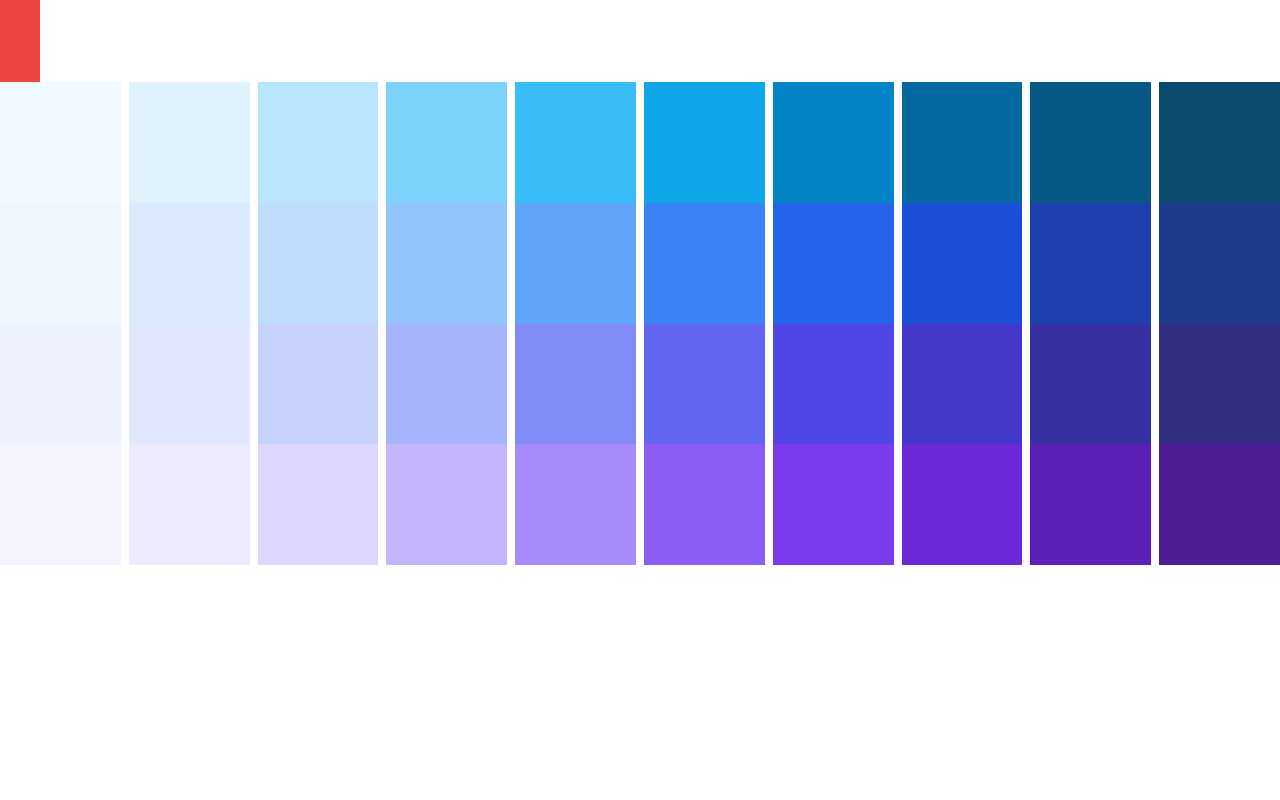
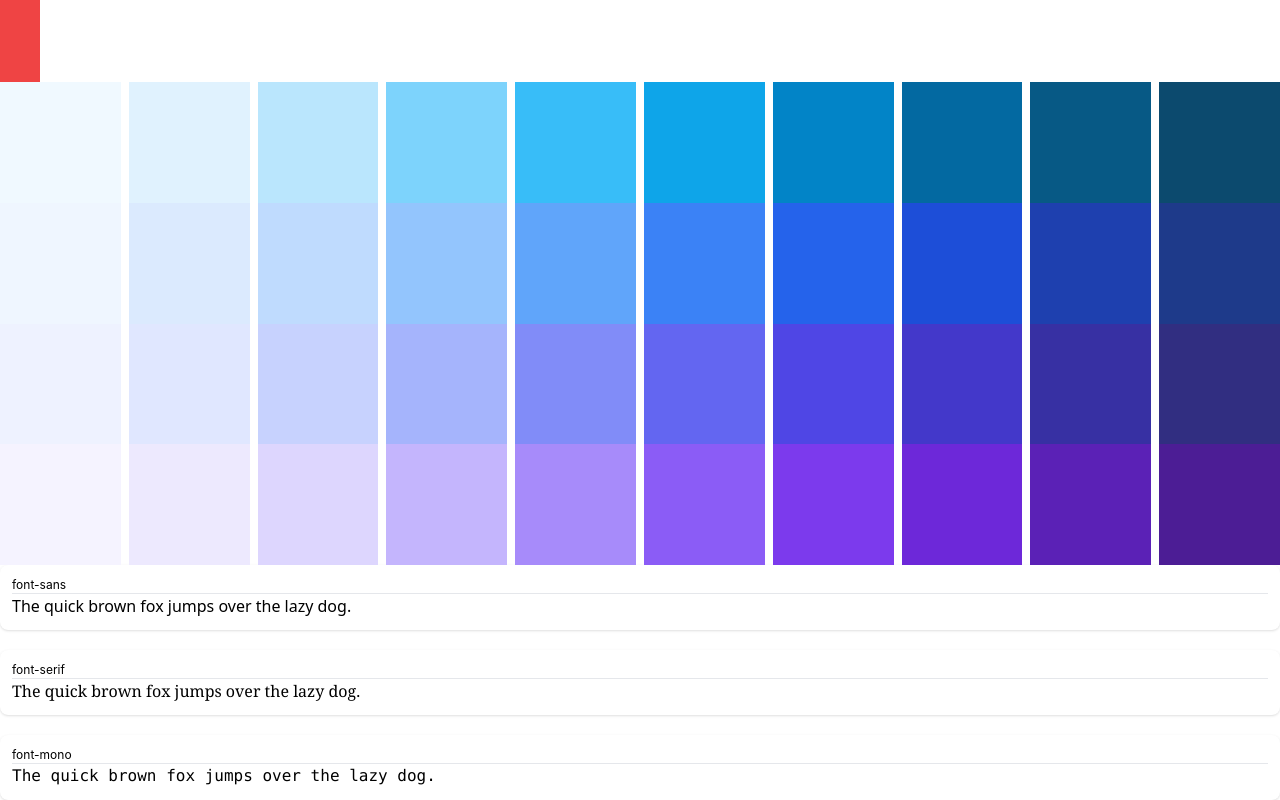
Before and after one commit to MyeonghoonNam/tailwindCSS-study, a Next.js app: page /basic in a window 1280 px wide. Shown: the part 382-1182 px from the top of the page. Before the commit the page ends 947 px from the top, so only its background shows below. Built offline with nearby package versions, Linux system fonts and the light colour scheme.

Commit message:
Typhography 컴포넌트 구현

```diff
--- /dev/null
+++ b/src/components/Typography/index.tsx
@@ -0,0 +1,35 @@
+const Typography = () => {
+  /*
+  https://tailwindcss.com/docs/font-family
+  https://tailwindcss.com/docs/font-size
+  */
+
+  return (
+    <>
+      <div className="space-y-5">
+        <div className="p-3 bg-white shadow rounded-lg">
+          <h3 className="text-xs border-b">font-sans</h3>
+          <p className="font-sans">
+            The quick brown fox jumps over the lazy dog.
+          </p>
+        </div>
+
+        <div className="p-3 bg-white shadow rounded-lg">
+          <h3 className="text-xs border-b">font-serif</h3>
+          <p className="font-serif">
+            The quick brown fox jumps over the lazy dog.
+          </p>
+        </div>
+
+        <div className="p-3 bg-white shadow rounded-lg">
+          <h3 className="text-xs border-b">font-mono</h3>
+          <p className="font-mono">
+            The quick brown fox jumps over the lazy dog.
+          </p>
+        </div>
+      </div>
+    </>
+  );
+};
+
+export default Typography;
--- a/src/pages/basic/index.tsx
+++ b/src/pages/basic/index.tsx
@@ -1,11 +1,13 @@
 import Size from "../../components/Size";
 import Color from "../../components/Color";
+import Typography from "../../components/Typography";
 
 const Basic = () => {
   return (
     <>
       <Size />
       <Color />
+      <Typography />
     </>
   );
 };
```
